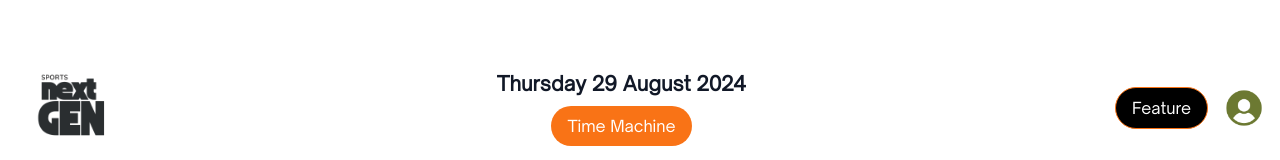
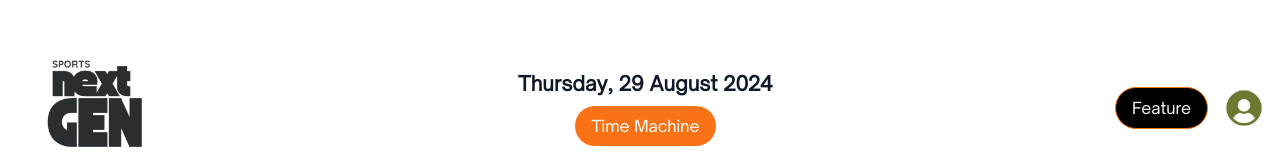
Before and after one commit to saraakbar/next-gen, a Next.js app: page / in a window 1280 px wide. Shown: the part 162-322 px from the top of the page. Built offline with nearby package versions, Linux system fonts and the light colour scheme.

Commit message:
UI changes

```diff
--- a/app/page.js
+++ b/app/page.js
@@ -22,8 +22,7 @@ export default function Home() {
 
   useEffect(() => {
     const today = new Date();
-    setCurrentDate(today.toLocaleDateString('en-GB', { weekday: 'long', day: 'numeric', month: 'long', year: 'numeric' }));
-  }, []);
+    setCurrentDate(today.toLocaleDateString('en-GB', { weekday: 'long', day: 'numeric', month: 'long', year: 'numeric' }).replace(/^(\w+)/, '$1,'));  }, []);
 
   const toggleDropdown = () => {
     setIsDropdownOpen(!isDropdownOpen);
@@ -46,7 +45,7 @@ export default function Home() {
           <img
             src={darkMode ? "/logo-w.png" : "/logo.png"}
             alt="Logo"
-            className="w-28 h-auto"
+            className="w-40 h-auto"
           /> {/* Adjust size as needed */}
         </div>
 
```
